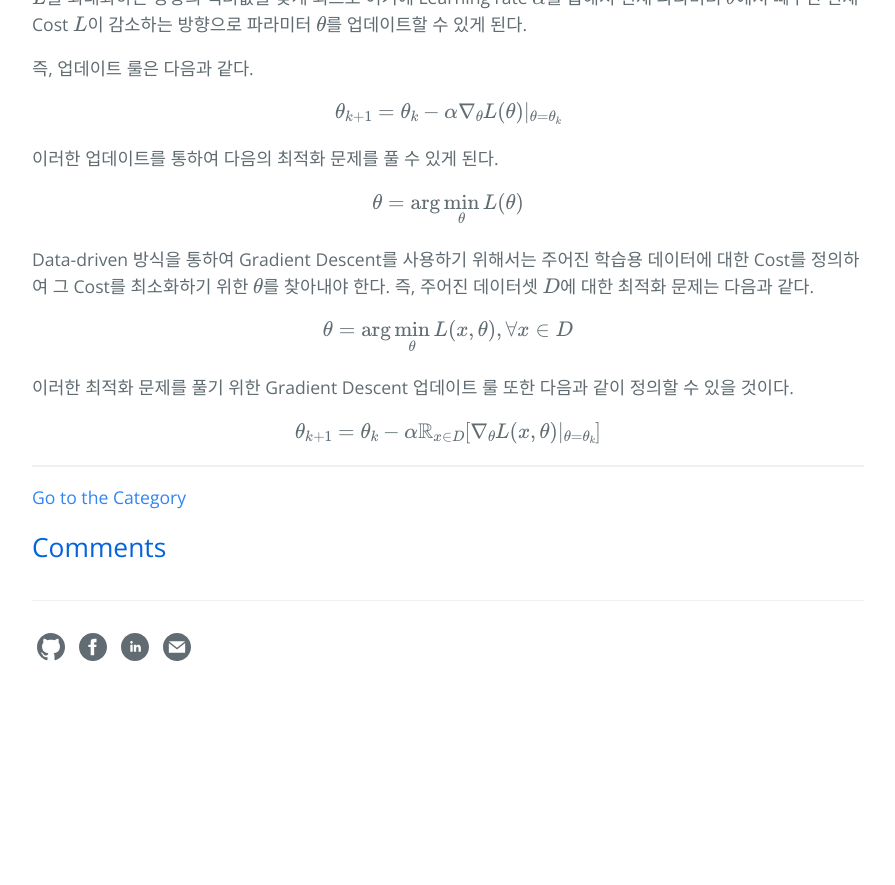
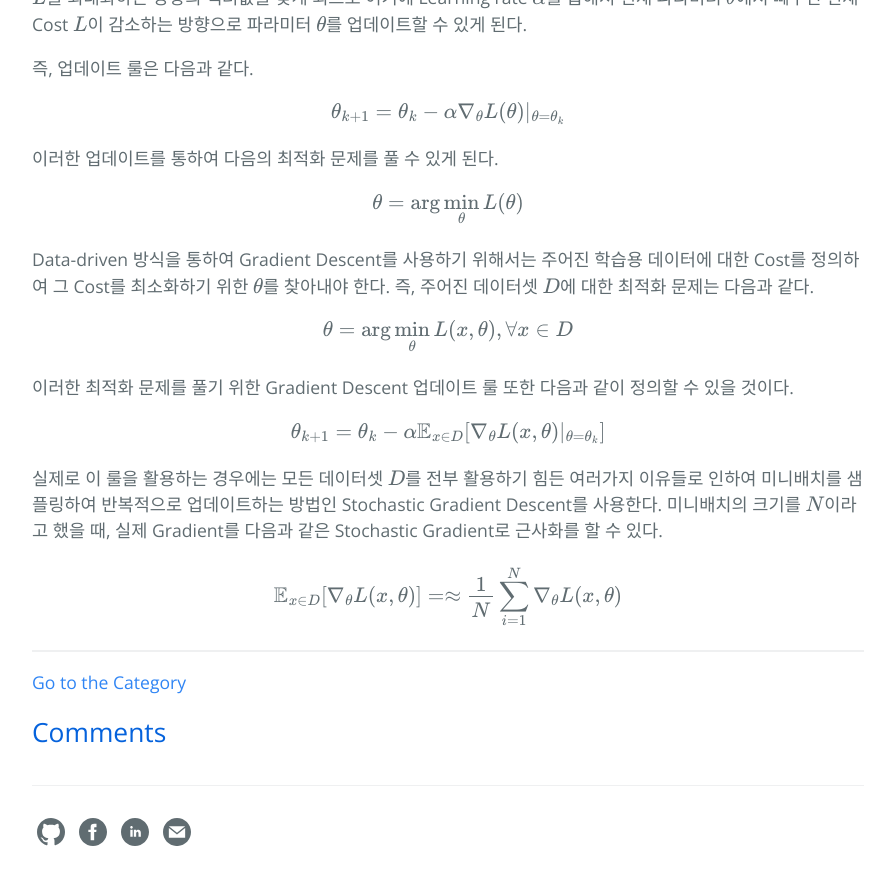
Before and after one commit to hcnoh/hcnoh.github.io, a Jekyll site: the page built from _posts/2018-11-27-batch-normalization.md, in a window 1280 px wide and 900 px high, scrolled down 761 px. Shown: the top 885 px of the window, without its empty margins (192-1087 px from the left). Built offline with Jekyll 4.4.1, drawn with Linux system fonts in a browser that asks for light colours; formulas are drawn with MathJax 3; comment, search, counter and statistics services are not loaded; before the commit the page ends 1476 px from its top, so only the background shows below that.

Commit message:
Update 2018-11-27-batch-normalization.md

```diff
--- a/_posts/2018-11-27-batch-normalization.md
+++ b/_posts/2018-11-27-batch-normalization.md
@@ -33,4 +33,8 @@ $$\theta = \arg \min_\theta L(x, \theta), \forall x \in D$$
 
 이러한 최적화 문제를 풀기 위한 Gradient Descent 업데이트 룰 또한 다음과 같이 정의할 수 있을 것이다.
 
-$$\theta_{k+1} = \theta_k - \alpha \mathbb{R}_{x\in D} [ \nabla_{\theta} L(x, \theta) |_{\theta=\theta_k} ]$$
+$$\theta_{k+1} = \theta_k - \alpha \mathbb{E}_{x\in D} [ \nabla_{\theta} L(x, \theta) |_{\theta=\theta_k} ]$$
+
+실제로 이 룰을 활용하는 경우에는 모든 데이터셋 $$D$$를 전부 활용하기 힘든 여러가지 이유들로 인하여 미니배치를 샘플링하여 반복적으로 업데이트하는 방법인 Stochastic Gradient Descent를 사용한다. 미니배치의 크기를 $$N$$이라고 했을 때, 실제 Gradient를 다음과 같은 Stochastic Gradient로 근사화를 할 수 있다.
+
+$$\mathbb{E}_{x\in D}[ \nabla_\theta L(x, \theta) ] = \approx \frac{1}{N} \sum_{i=1}^N \nabla_\theta L(x, \theta)$$
```
